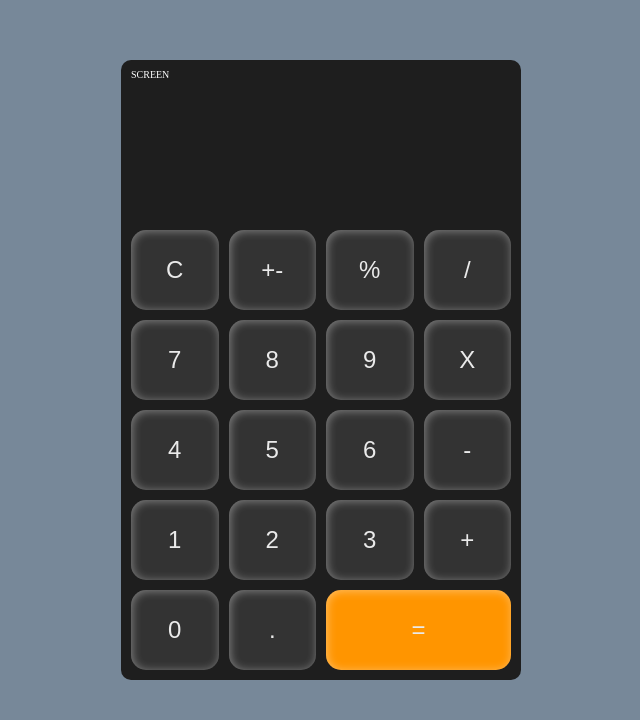
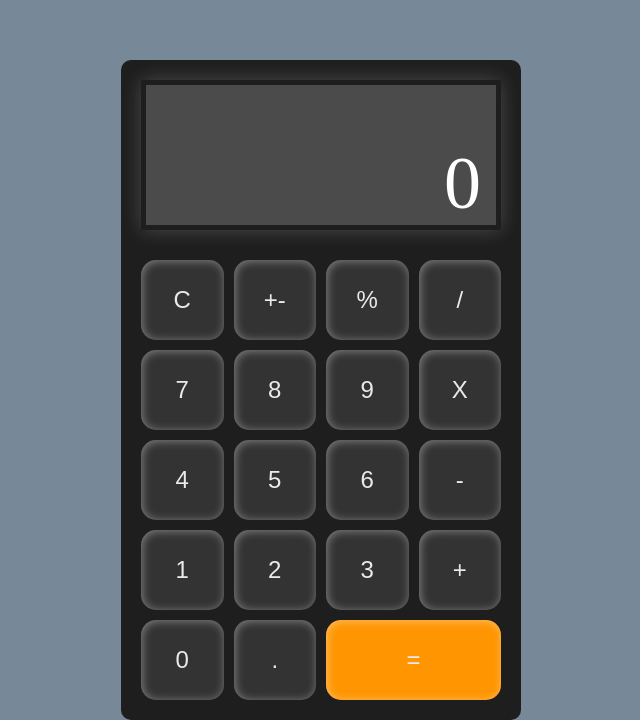
Before and after one commit to cameronwmax/Calculator-App, a React (Create React App) app: page / in a window 1280 px wide. Shown: the part 140-860 px from the top of the page, without its empty margins (319-959 px from the left). Before the commit the page ends 820 px from the top, so only its background shows below. Built offline with nearby package versions, Linux system fonts and the light colour scheme.

Commit message:
Edit styles

```diff
--- a/src/App.css
+++ b/src/App.css
@@ -50,9 +50,9 @@ body {
   margin-top: 50%;
   border-radius: 10px;
   overflow: hidden;
-  padding: 1rem;
+  padding: 2rem;
   display: grid;
-  row-gap: 1rem;
+  row-gap: 3rem;
 }
 
 .screen {
@@ -60,19 +60,29 @@ body {
   width: 100%;
   height: 15rem;
   color: white;
-  /* color: black; */
+  padding: 1rem 2rem;
+  display: flex;
+  justify-content: end;
+  align-items: end;
   position: relative;
 }
 
 .screen-filter {
   content: "";
-  /* background-color: rgba(255, 255, 255, 0.2); */
+  background-color: rgba(255, 255, 255, 0.2);
   width: 100%;
   height: 100%;
   position: absolute;
   top: 0;
   left: 0;
-  filter: blur(3px);
+  border-radius: 3px;
+  backdrop-filter: brightness(100%);
+  box-shadow: 0 0 20px rgba(255, 255, 255, 0.2);
+  border: 5px solid var(--color-bg);
+}
+
+.screen-content {
+  font-size: 7.4rem;
 }
 
 .buttons {
--- a/src/App.js
+++ b/src/App.js
@@ -6,7 +6,7 @@ function App() {
     <div className="calculator">
       <div className="screen">
         <div className="screen-filter"></div>
-        SCREEN
+        <span className="screen-content">0</span>
       </div>
 
       <div className="buttons">
```
